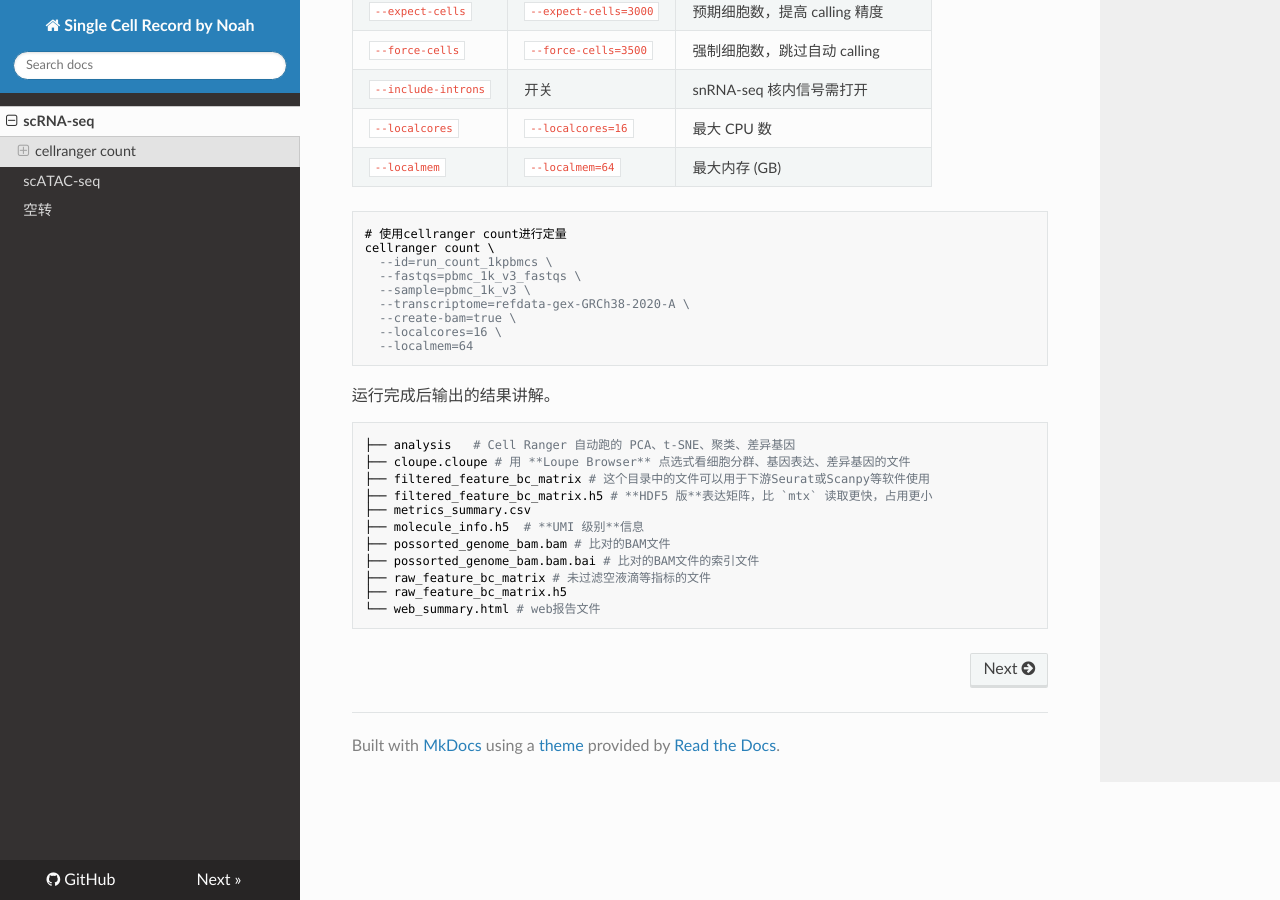
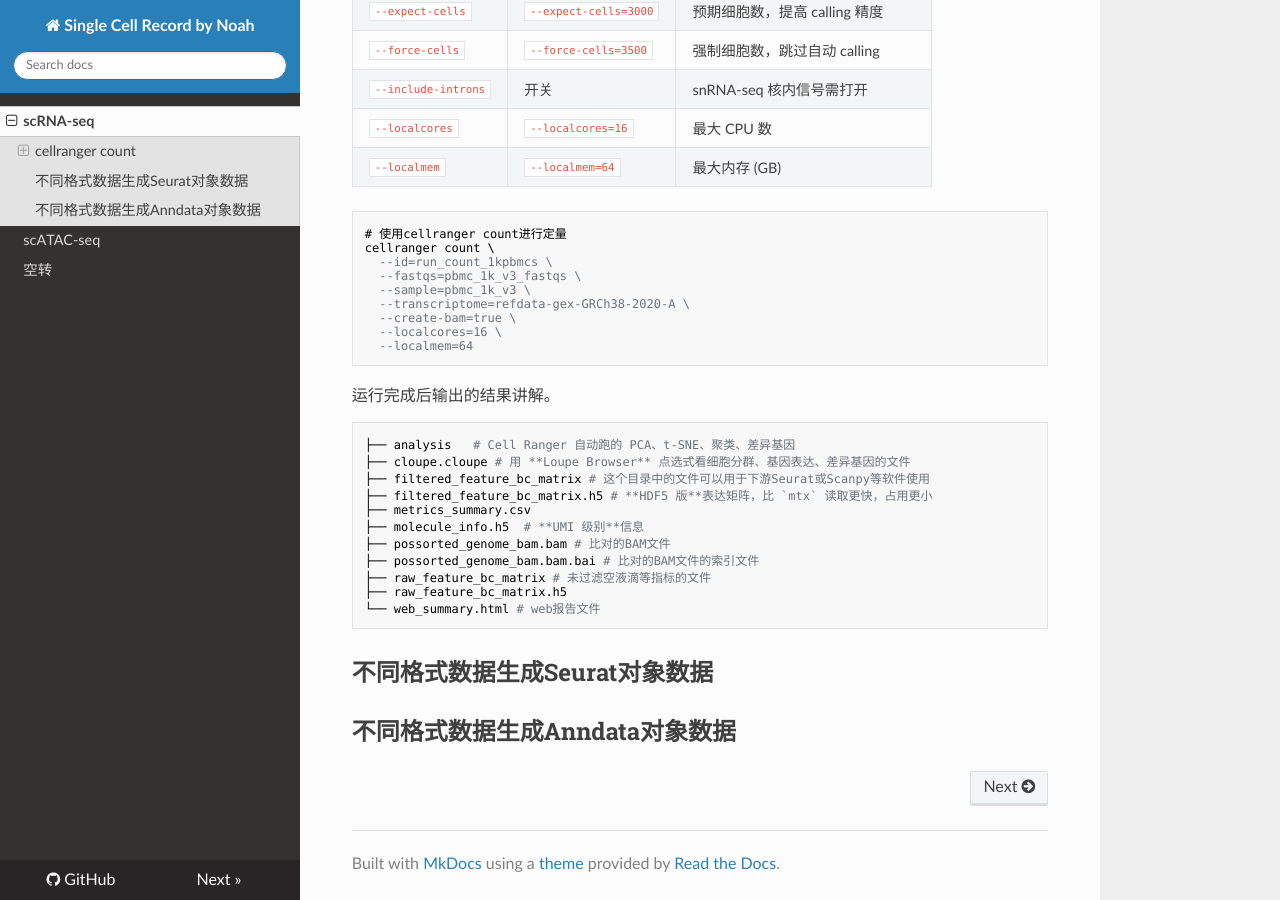
Before and after one commit to Wangjien/my-single-cell-record, an MkDocs documentation site: the page built from docs/scRNA-seq.md, in a window 1280 px wide and 900 px high, scrolled down 3591 px. Built offline with MkDocs 1.6.1, drawn with Linux system fonts in a browser that asks for light colours; nearby versions of some CDN libraries.

Commit message:
添加cellranger

````diff
--- a/docs/scRNA-seq.md
+++ b/docs/scRNA-seq.md
@@ -158,3 +158,8 @@ cellranger count \
 ├── raw_feature_bc_matrix.h5
 └── web_summary.html # web报告文件
 ```
+
+## 不同格式数据生成Seurat对象数据
+
+
+## 不同格式数据生成Anndata对象数据
````
